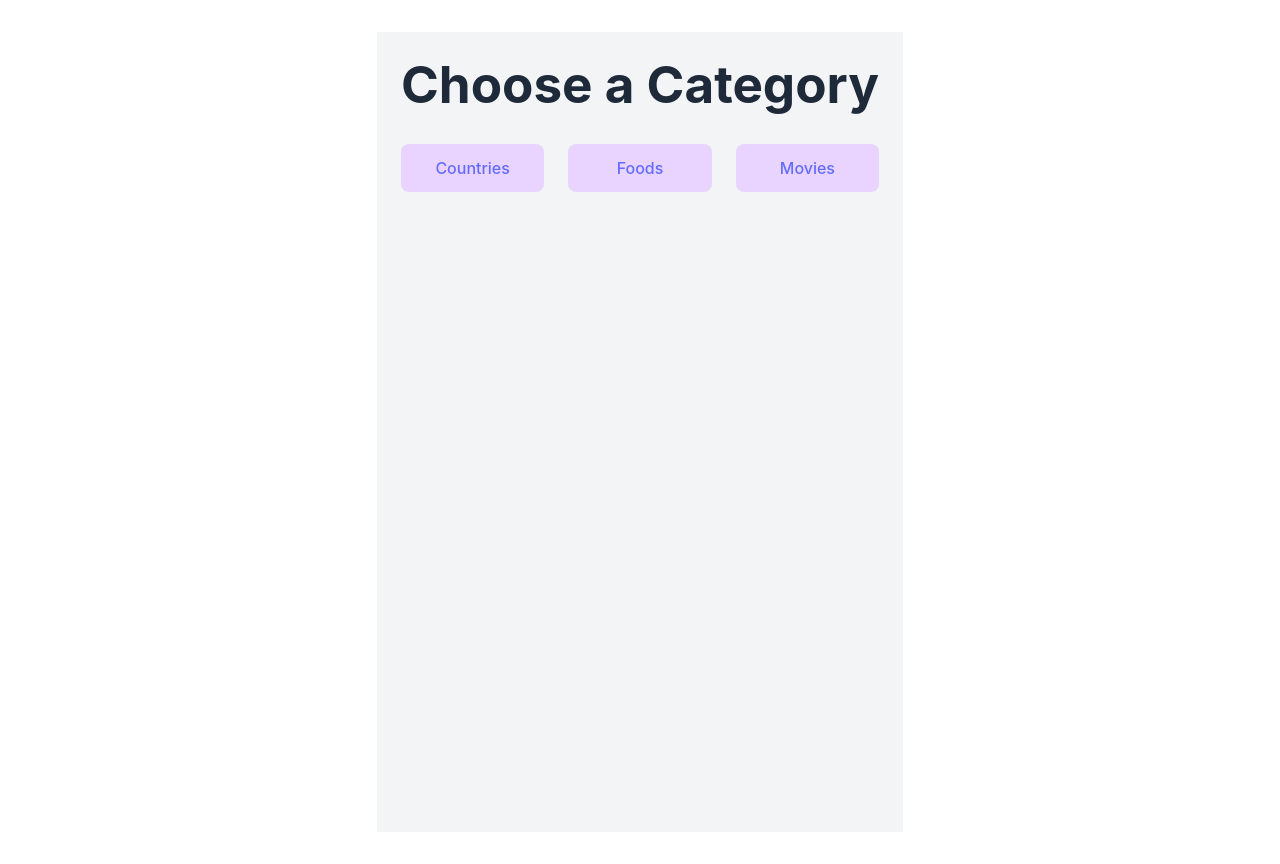
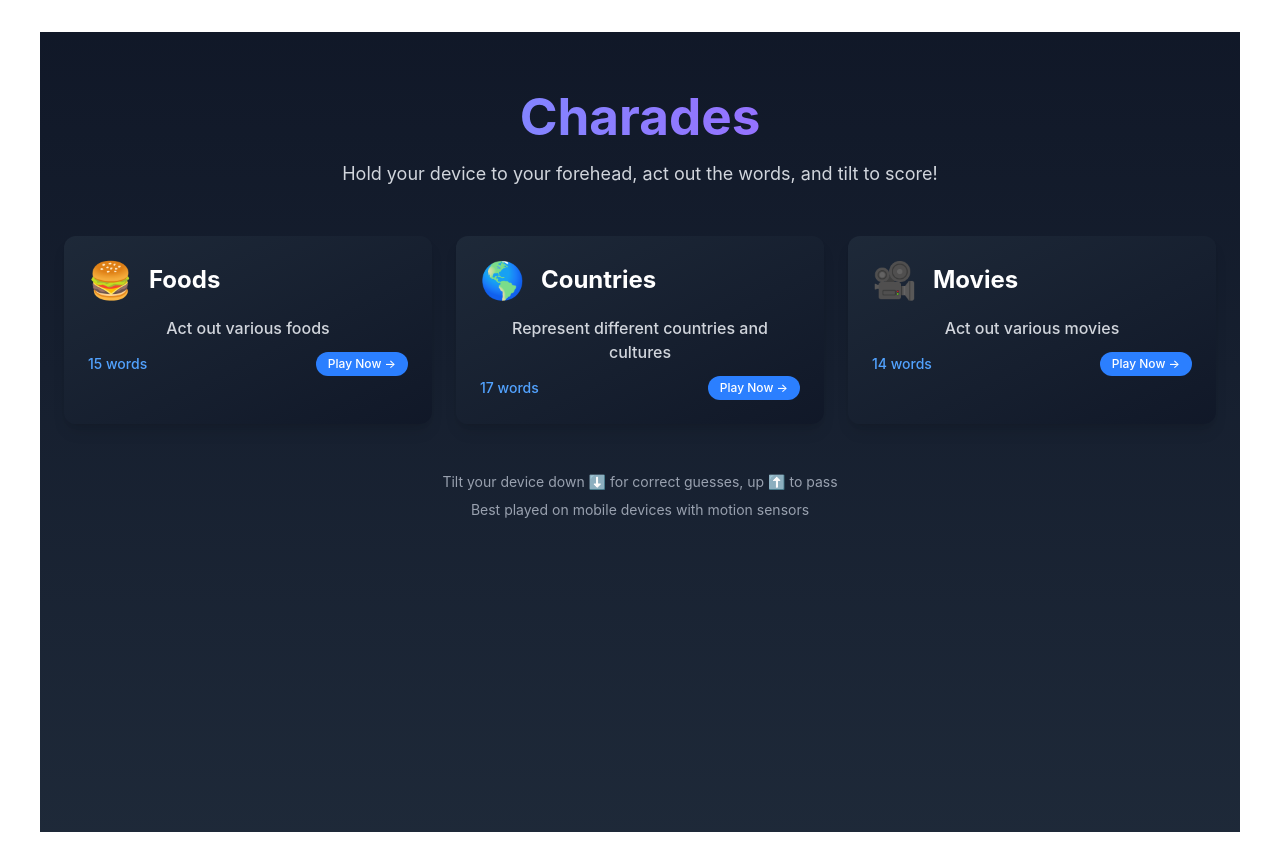
Before and after one commit to HabibaAbdelaziz/charades-web-app-eng-ver, a React (Vite) app: page / in a window 1280 px wide. Built offline with nearby package versions, Linux system fonts and the light colour scheme.

Commit message:
Changing UI/UX & Editing README.md

```diff
--- a/src/components/CategoryCard.tsx
+++ b/src/components/CategoryCard.tsx
@@ -1,19 +1,40 @@
 import React from 'react';
-import {Link} from 'react-router-dom';
+import { Link } from 'react-router-dom';
 
-type CategoryCardProps = {
-    title: string;
-    route: string;
+interface CategoryCardProps {
+    category: string;
+    icon: string;
+    description: string;
+    wordCount: number;
+}
+
+const CategoryCard: React.FC<CategoryCardProps> = ({ category, icon, description, wordCount }) => {
+    return (
+        <Link
+            to={`/game/${category}`}
+            className="bg-gradient-to-br from-gray-800 to-gray-900 rounded-xl p-6 shadow-lg hover:shadow-xl transition-all duration-300 transform hover:-translate-y-1 w-full max-w-sm"
+        >
+            <div className="flex items-center mb-4">
+                <span className="text-4xl mr-4" role="img" aria-label={category}>
+                    {icon}
+                </span>
+                <h3 className="text-2xl font-bold text-white capitalize">
+                    {category}
+                </h3>
+            </div>
+            <p className="text-gray-300 mb-3">
+                {description}
+            </p>
+            <div className="flex justify-between items-center text-sm">
+                <span className="text-blue-400">
+                    {wordCount} words
+                </span>
+                <span className="bg-blue-500 text-white px-3 py-1 rounded-full text-xs">
+                    Play Now →
+                </span>
+            </div>
+        </Link>
+    );
 };
 
-const CategoryCard: React.FC<CategoryCardProps> = ({title, route}) => {
-    return (
-        <Link to={route}>
-            <div className="bg-blue-500 text-white p-4 rounded-2xl shadow-lg hover:bg-blue-600 transition duration-300 cursor-pointer">
-                <h2 className="text-xl font-bold">{title}</h2>
-            </div>
-        </Link>
-    )
-}
-
 export default CategoryCard;
--- a/src/pages/GamePage.tsx
+++ b/src/pages/GamePage.tsx
@@ -134,12 +134,27 @@ const Game: React.FC = () => {
         }
     };
 
-    const CalibrationScreen = () => (
-        <div className="flex flex-col items-center justify-center min-h-screen bg-gray-100 p-6 text-center">
-            <h2 className="text-2xl font-bold mb-4">Device Calibration</h2>
-            <div className="mb-6">
+    return (
+        <div className="min-h-screen bg-gradient-to-b from-gray-900 to-gray-800 text-white">
+            {!permissionGranted ? (
+                <div className="flex flex-col items-center justify-center min-h-screen p-6">
+                    <h2 className="text-2xl font-bold mb-6 text-center">Enable Motion Controls</h2>
+                    <p className="text-gray-300 mb-6 text-center max-w-md">
+                        This game requires motion controls to play. Please enable motion controls to continue.
+                    </p>
+                    <button
+                        onClick={requestPermission}
+                        className="px-6 py-3 bg-blue-500 text-white rounded-lg hover:bg-blue-600 transition-colors duration-300"
+                    >
+                        Enable Motion Controls
+                    </button>
+                </div>
+            ) : isCalibrating ? (
+                <div className="flex flex-col items-center justify-center min-h-screen p-6 text-center">
+                    <h2 className="text-2xl font-bold mb-6">Device Calibration</h2>
+                    <div className="bg-gray-800 rounded-xl p-6 mb-6 max-w-md w-full">
                         <p className="text-lg mb-4">Please follow these steps:</p>
-                <ol className="text-left list-decimal pl-6 space-y-2">
+                        <ol className="text-left list-decimal pl-6 space-y-2 text-gray-300">
                             <li>Hold your phone vertically</li>
                             <li>Place it against your forehead</li>
                             <li>Screen should face outward</li>
@@ -147,76 +162,72 @@ const Game: React.FC = () => {
                         </ol>
                     </div>
                     {currentRotation !== null && (
-                <div className="mb-6">
-                    <p>Current device angle: {Math.round(currentRotation)}°</p>
-                    <p className="text-sm text-gray-600">
-                        {Math.abs(currentRotation - 90) < 15 ? "✅ Good position!" : "❌ Please adjust position"}
+                        <div className="bg-gray-800 rounded-xl p-4 mb-6">
+                            <p className="text-xl mb-2">Current angle: {Math.round(currentRotation)}°</p>
+                            <p className="text-sm text-gray-300">
+                                {Math.abs(currentRotation - 90) < 15 ?
+                                    "✅ Perfect position!" :
+                                    "❌ Please adjust position"}
                             </p>
                         </div>
                     )}
                     <button
                         onClick={finishCalibration}
-                className="px-6 py-3 bg-blue-500 text-white rounded-lg"
+                        className={`px-6 py-3 rounded-lg transition-colors duration-300 ${
+                            (!currentRotation || Math.abs(currentRotation - 90) >= 15)
+                                ? 'bg-gray-600 cursor-not-allowed'
+                                : 'bg-blue-500 hover:bg-blue-600'
+                        }`}
                         disabled={!currentRotation || Math.abs(currentRotation - 90) >= 15}
                     >
                         Start Game
                     </button>
                 </div>
-    );
-
-    if (!permissionGranted) {
-        return (
-            <div className="flex flex-col items-center justify-center min-h-screen bg-gray-100">
-                <button
-                    onClick={requestPermission}
-                    className="px-6 py-3 bg-blue-500 text-white rounded-lg"
-                >
-                    Enable Motion Controls
-                </button>
-            </div>
-        );
-    }
-
-    if (isCalibrating) {
-        return <CalibrationScreen />;
-    }
-
-    return (
-        <div className="flex flex-col items-center justify-center min-h-screen bg-gray-100">
+            ) : (
+                <div className="flex flex-col items-center justify-center min-h-screen p-6">
                     {showFeedback ? (
                         <div className="text-center">
-                    <h1 className="text-4xl font-bold">
-                        {showFeedback === "correct" ? "✅ Correct!" : "❌ Passed!"}
+                            <h1 className="text-6xl mb-4">
+                                {showFeedback === "correct" ? "✅" : "❌"}
                             </h1>
-                    <p className="text-gray-600 mt-2">Next word in 2 seconds....</p>
+                            <h2 className="text-3xl font-bold mb-2">
+                                {showFeedback === "correct" ? "Correct!" : "Passed!"}
+                            </h2>
+                            <p className="text-gray-300">Next word in 2 seconds...</p>
                         </div>
                     ) : (
                         <>
-                    <h1 className="text-3xl font-bold mb-4">{currentWord.word}</h1>
-                    {currentWord.image && (
+                            <div className="bg-gray-800 rounded-xl p-8 mb-6 w-full max-w-md text-center">
+                                <h1 className="text-3xl font-bold mb-4">{words[currentIndex].word}</h1>
+                                {words[currentIndex].image && (
                                     <img
-                            src={currentWord.image}
-                            alt={`Flag of ${currentWord.word}`}
-                            className="w-40 h-40 object-contain mb-4 border border-gray-300"
+                                        src={words[currentIndex].image}
+                                        alt={`Image for ${words[currentIndex].word}`}
+                                        className="w-40 h-40 object-contain mx-auto mb-4 rounded-lg"
                                     />
                                 )}
-                    <p className="text-gray-600">Tilt <strong>down</strong> for ✅, <strong>up</strong> for ❌</p>
-                    <p className="mt-4 text-lg font-semibold">Score: {score}</p>
+                            </div>
+                            <div className="text-center mb-6">
+                                <p className="text-gray-300 mb-2">Tilt <strong>down</strong> for ✅, <strong>up</strong> for ❌</p>
+                                <p className="text-2xl font-semibold">Score: {score}</p>
+                            </div>
                             {currentRotation !== null && baselineRotation !== null && (
-                        <p className="text-sm text-gray-500 mt-2">
+                                <div className="text-sm text-gray-400">
                                     Tilt: {Math.round(currentRotation - baselineRotation)}°
-                        </p>
+                                </div>
                             )}
                             <button
                                 onClick={startCalibration}
-                        className="mt-4 px-4 py-2 bg-gray-200 text-gray-700 rounded-lg text-sm"
+                                className="mt-4 px-4 py-2 bg-gray-700 text-gray-300 rounded-lg text-sm hover:bg-gray-600 transition-colors duration-300"
                             >
                                 Recalibrate Device
                             </button>
                         </>
                     )}
                 </div>
-    )
+            )}
+        </div>
+    );
 }
 
 export default Game;
--- a/src/pages/HomePage.tsx
+++ b/src/pages/HomePage.tsx
@@ -1,46 +1,54 @@
 import React from 'react';
-import {Link} from 'react-router-dom'
-//import CategoryCard from '../components/CategoryCard';
+import CategoryCard from '../components/CategoryCard';
+import { wordsData } from '../data/words';
 
-// const categories = [
-//     {title: 'Countries (Names)', route: '/game/countries_names'},
-//     {title: 'Foods', route: '/game/foods'},
-//     {title: 'House Items', route: '/game/house-items'},
-//     {title: 'Movies', route: '/game/movies'},
-//     {title: 'Pop Songs', route: '/game/pop-songs'}
-// ]
-const categories = ['countries', 'foods', 'movies']; // make sure these match `wordsData` keys in GamePage.tsx
+const categoryInfo = {
+    foods: {
+        icon: '🍔',
+        description: 'Act out various foods',
+    },
+    countries: {
+        icon: '🌎',
+        description: 'Represent different countries and cultures',
+    },
+    movies: {
+        icon: '🎥',
+        description: 'Act out various movies',
+    }
+};
 
+const HomePage: React.FC = () => {
+    return (
+        <div className="min-h-screen bg-gradient-to-b from-gray-900 to-gray-800 text-white p-6">
+            <div className="max-w-6xl mx-auto">
+                <header className="text-center mb-12 pt-8">
+                    <h1 className="text-4xl md:text-5xl font-bold mb-4 bg-gradient-to-r from-blue-400 to-purple-500 text-transparent bg-clip-text">
+                        Charades
+                    </h1>
+                    <p className="text-gray-300 text-lg max-w-2xl mx-auto">
+                        Hold your device to your forehead, act out the words, and tilt to score!
+                    </p>
+                </header>
 
+                <div className="grid grid-cols-1 md:grid-cols-2 lg:grid-cols-3 gap-6">
+                    {Object.entries(categoryInfo).map(([category, info]) => (
+                        <CategoryCard
+                            key={category}
+                            category={category}
+                            icon={info.icon}
+                            description={info.description}
+                            wordCount={wordsData[category]?.length || 0}
+                        />
+                    ))}
+                </div>
 
-const Home: React.FC = () => {
-    return (
-        <div className="min-h-screen bg-gray-100 flex flex-col items-center p-6">
-            <h1 className='text-4xl font-bold text-gray-800 mb-8'>Choose a Category</h1>
-            <div className="grid grid-cols-1 sm:grid-cols-2 lg:grid-cols-3 gap-6 w-full max-w-4xl">
-                {categories.map((category) => (
-                    <Link
-                        key={category}
-                        to={`/game/${category}`}
-                        className="block px-6 py-3 bg-purple-200 text-white rounded-lg hover:bg-purple-400"
-                        >
-                          {category.charAt(0).toUpperCase() + category.slice(1)}
-                    </Link>
-                ))}
+                <footer className="mt-12 text-center text-gray-400 text-sm">
+                    <p>Tilt your device down ⬇️ for correct guesses, up ⬆️ to pass</p>
+                    <p className="mt-2">Best played on mobile devices with motion sensors</p>
+                </footer>
             </div>
+        </div>
+    );
+};
 
-
-            {/* <div className="grid grid-cols-1 sm:grid-cols-2 lg:grid-cols-3 gap-6 w-full max-w-4xl">
-                {categories.map((category)=>(
-                    <CategoryCard
-                        key={category.title}
-                        title={category.title}
-                        route={category.route}
-                    />
-                ))}
-            </div> */}
-        </div>
-    )
-}
-
-export default Home;
+export default HomePage;
```
Also changed, not shown: 1 other file (tests, documents, lock files or other folders). Lines whose indentation alone changed are shown as unchanged.
